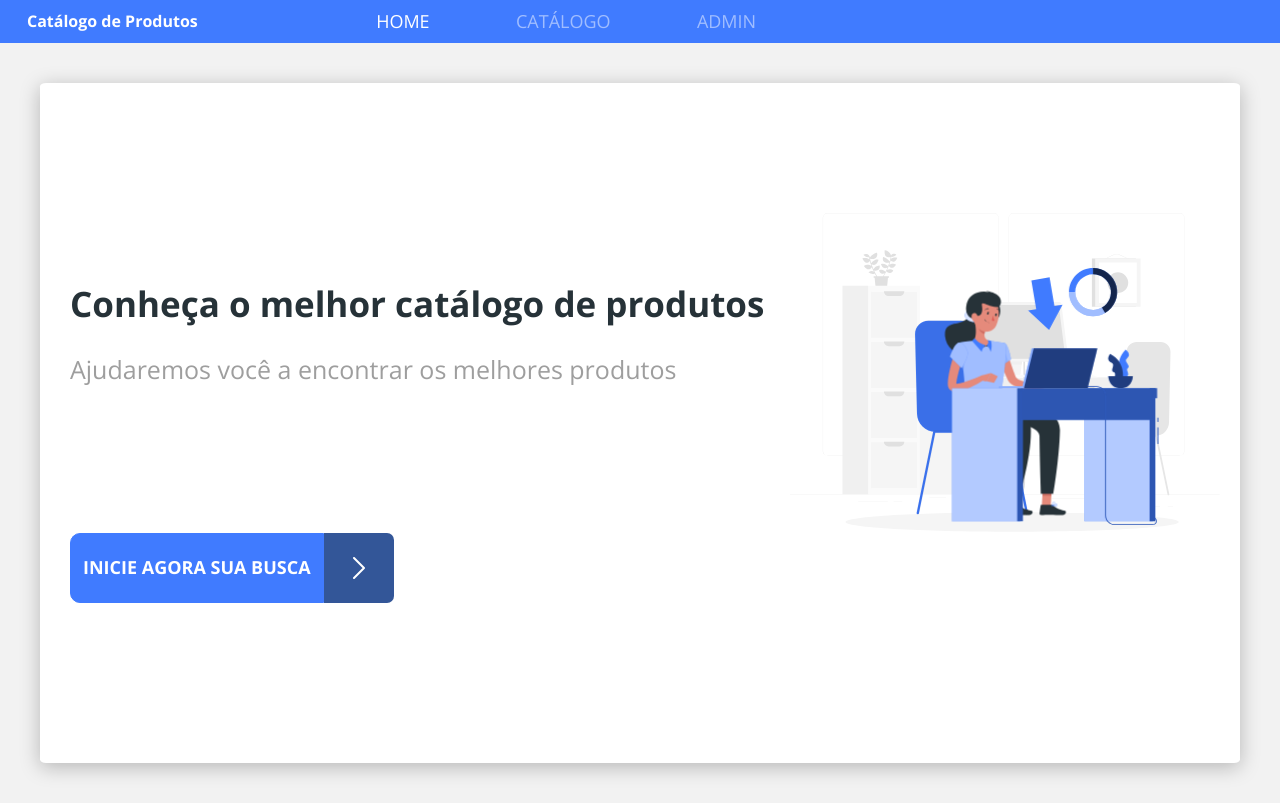
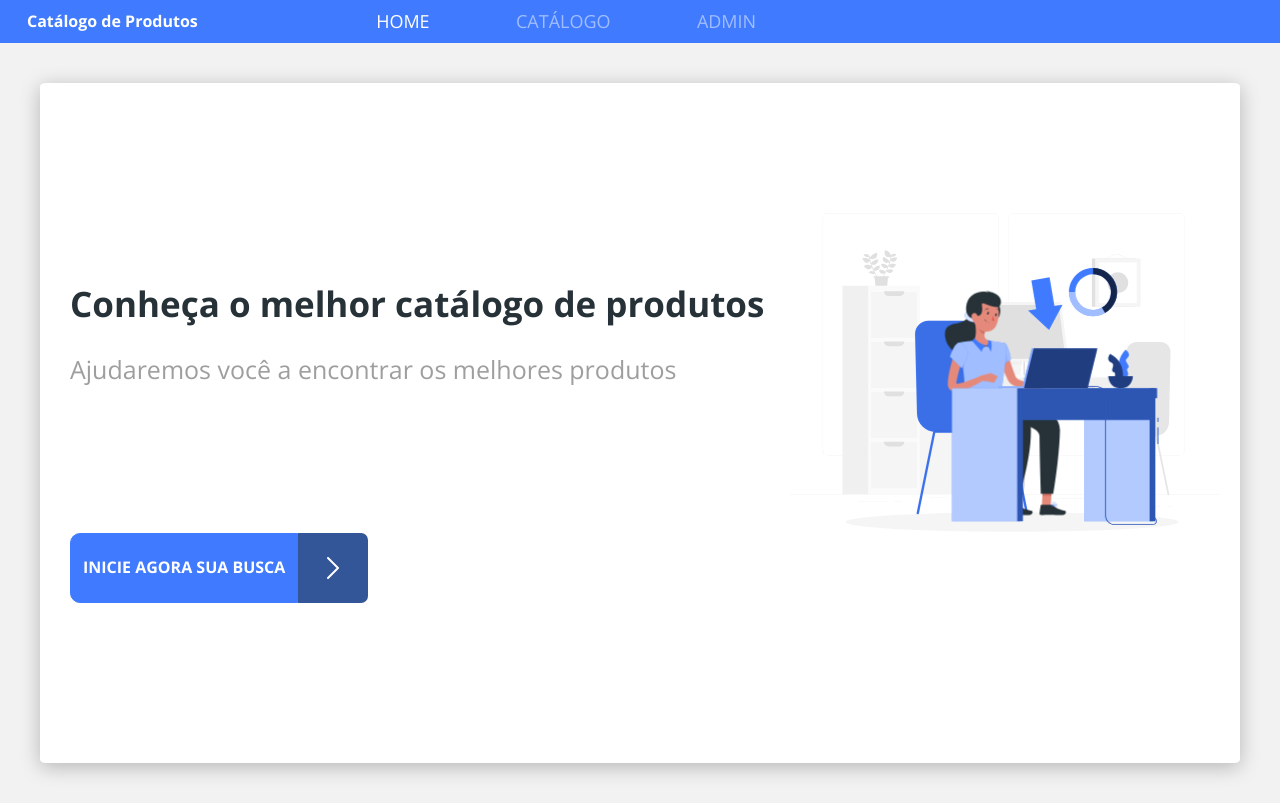
Before and after one commit to MarceloMachadoxD/CatalogoDeProdutos, a React (Create React App) app in the folder frontend/catalogodeprodutos/: page / in a window 1280 px wide. Built offline with nearby package versions, Linux system fonts and the light colour scheme.

Commit message:
Button icon text size

```diff
--- a/frontend/catalogodeprodutos/src/components/ButtonIcon/index.tsx
+++ b/frontend/catalogodeprodutos/src/components/ButtonIcon/index.tsx
@@ -10,7 +10,7 @@ const ButtonIcon = ({text} : Props) => {
   return (
     <>
       <div className="btn-container">
-        <button className="btn btn-primary">
+        <button className="btn-text btn btn-primary">
           <h6>{text}</h6>
         </button>
 
--- a/frontend/catalogodeprodutos/src/components/ButtonIcon/styles.css
+++ b/frontend/catalogodeprodutos/src/components/ButtonIcon/styles.css
@@ -33,6 +33,10 @@
   color: white;
 }
 
+.btn-text h6{
+  font-size: medium;
+}
+
 @media (min-width: 576px) {
   .btn-icon-container {
     width: 70px;
```
